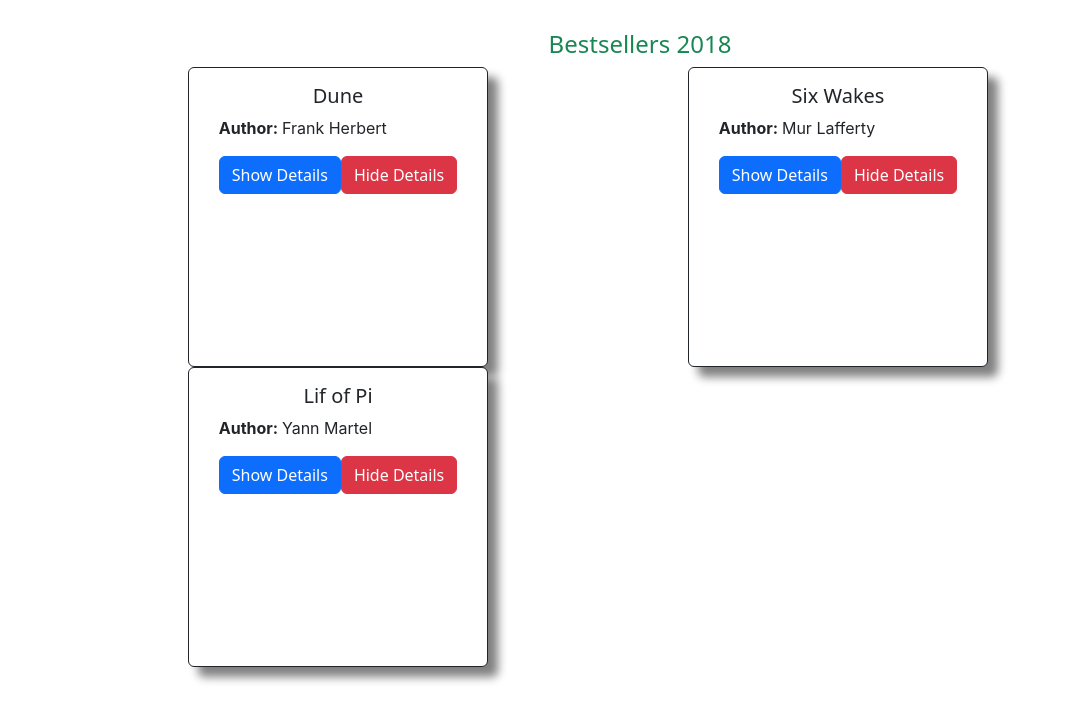
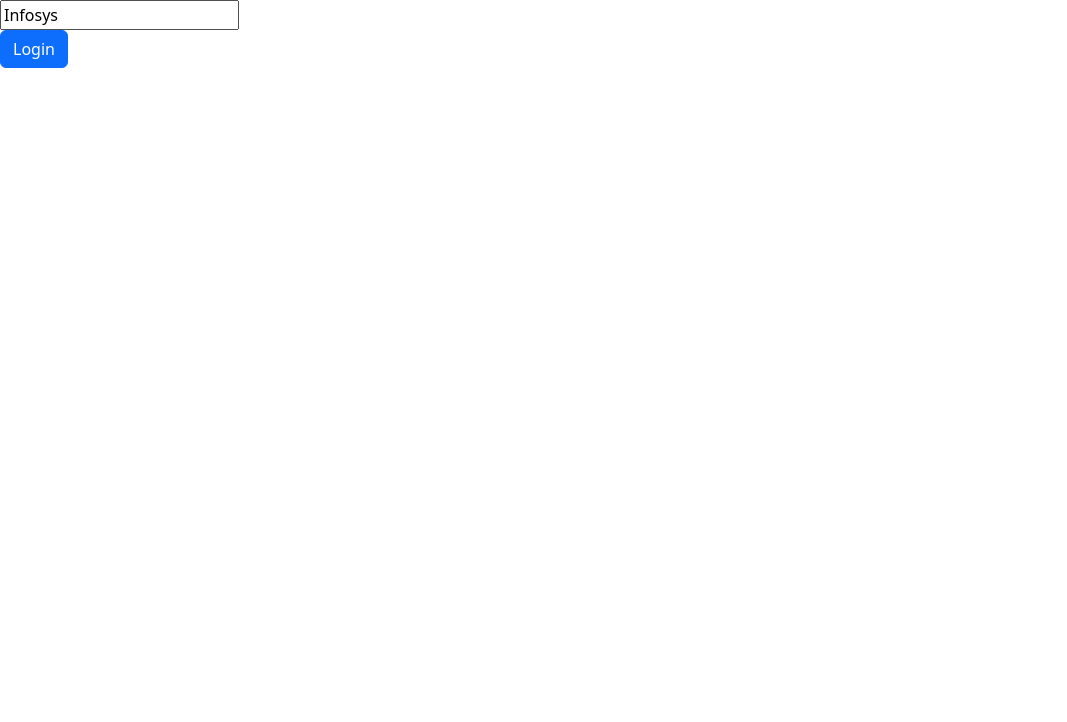
Before and after one commit to Prashu94/react-js-demos, a React (Create React App) app: page / in a window 1280 px wide. Shown: the top 722 px of the page, without its empty margins (0-1067 px from the left). Built offline with nearby package versions, Linux system fonts and the light colour scheme.

Commit message:
1 file modified, 3 added

```diff
--- /dev/null
+++ b/src/components/HelloComp.js
@@ -0,0 +1,29 @@
+import React from 'react';
+
+class HelloComp extends React.Component {
+  constructor(props) {
+    super(props);
+    this.state = {
+      txtUsername: 'Infosys',
+    };
+
+    this.getName = (event) => {
+      this.setState({ txtUsername: event.target.value });
+    };
+  }
+
+  render = () => {
+    return (
+      <form>
+        <input
+          type="text"
+          name="txtUsername"
+          value={this.state.txtUsername}
+          onChange={this.getName}
+        />
+      </form>
+    );
+  };
+}
+
+export default HelloComp;
--- /dev/null
+++ b/src/components/HelloComponent.js
@@ -0,0 +1,56 @@
+import React from 'react';
+
+class HelloComponent extends React.Component {
+  constructor(props) {
+    super(props);
+
+    this.state = {
+      txtUsername: 'Infosys',
+      formErrors: {
+        txtUsernameErr: '',
+      },
+      fieldValidity: {
+        txtUsername: false,
+      },
+      formValid: false,
+    };
+    this.getName = (event) => {
+      this.validateUsername(event);
+      this.setState({ txtUsername: event.target.value });
+    };
+  }
+
+  validateUsername = (event) => {
+    const name = event.target.value;
+    var formErrors = this.state.formErrors;
+    var fieldValidity = this.state.fieldValidity;
+
+    if (name.length < 5) {
+      formErrors.txtUsernameErr = 'Cannot be less than 5';
+      fieldValidity.txtUsername = false;
+    } else {
+      formErrors.txtUsernameErr = '';
+      fieldValidity.txtUsername = true;
+    }
+
+    this.setState({ formErrors: formErrors });
+    this.setState({ formValid: fieldValidity.txtUsername });
+  };
+
+  render = () => {
+    return (
+      <form>
+        <input
+          type="text"
+          name="txtUsername"
+          value={this.state.txtUsername}
+          onChange={this.getName}
+        />
+
+        <div id="errorMsg">{this.state.formErrors.txtUsernameErr}</div>
+      </form>
+    );
+  };
+}
+
+export default HelloComponent;
--- /dev/null
+++ b/src/components/HelloComponentForm.js
@@ -0,0 +1,49 @@
+import React from 'react';
+
+class HelloComponentForm extends React.Component {
+  constructor(props) {
+    super(props);
+
+    this.state = {
+      txtUsername: 'Infosys',
+      formErrors: {},
+    };
+
+    this.validate = (event) => {
+      if (Object.keys(this.state.formErrors).length > 0) {
+        event.preventDefault();
+      }
+    };
+
+    this.getName = (event) => {
+      this.setState({ txtUsername: event.target.value });
+
+      var formErrorsCopy = this.state.formErrors;
+
+      if (event.target.value.length < 5) {
+        formErrorsCopy.txtUsername = 'Cannot be less than 5';
+      } else {
+        delete formErrorsCopy['txtUsername'];
+      }
+      this.setState({ formErrors: formErrorsCopy });
+    };
+  }
+  render = () => {
+    return (
+      <form onSubmit={this.validate}>
+        <input
+          type="text"
+          name="txtUsername"
+          value={this.state.txtUsername}
+          onChange={this.getName}
+        />
+        <div id="errorMsg">{this.state.formErrors.txtUsername}</div>
+        <button type="submit" className="btn btn-primary">
+          Login
+        </button>
+      </form>
+    );
+  };
+}
+
+export default HelloComponentForm;
```
Also changed, not shown: src/index.js (+7 -2 lines).
